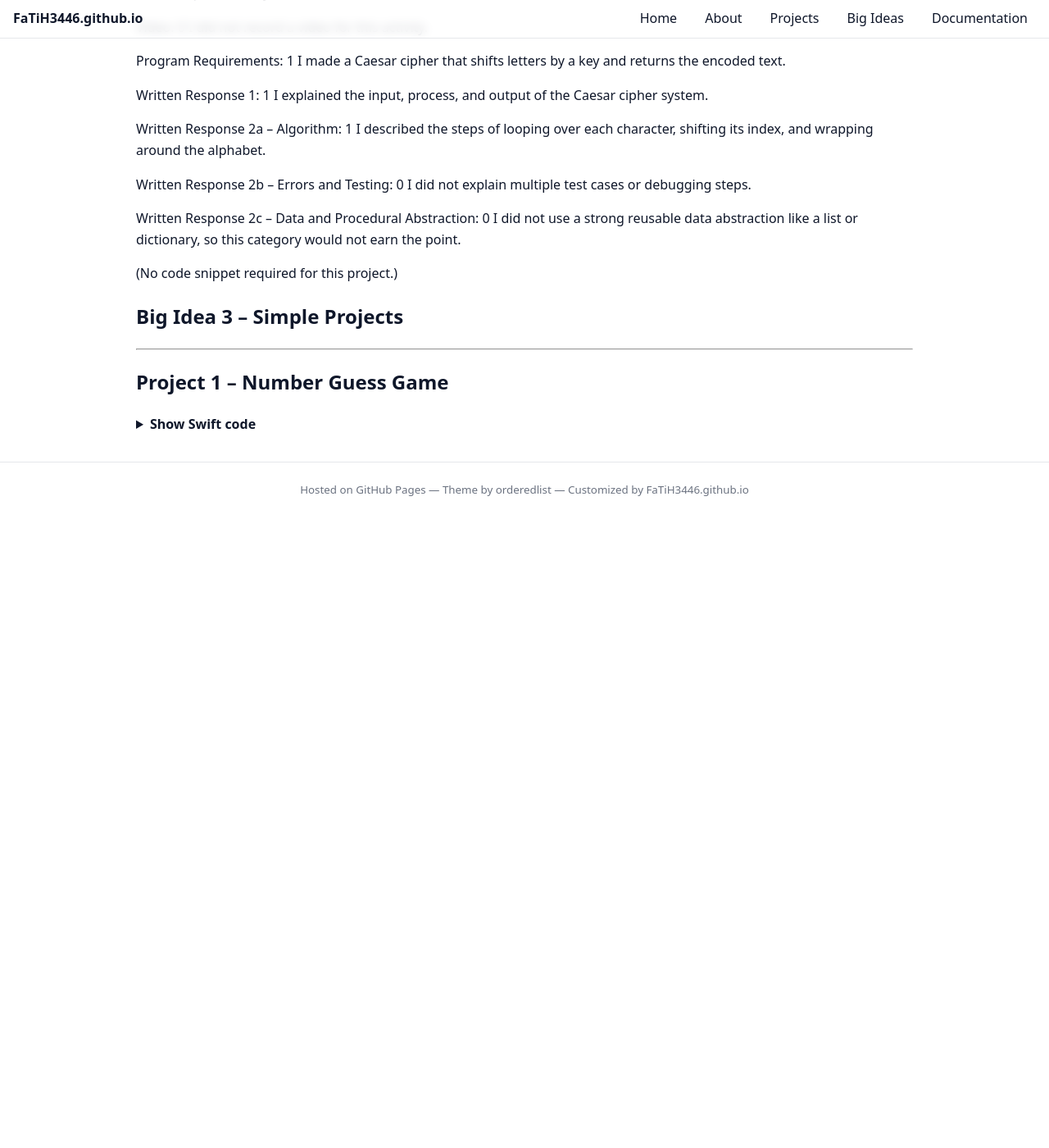
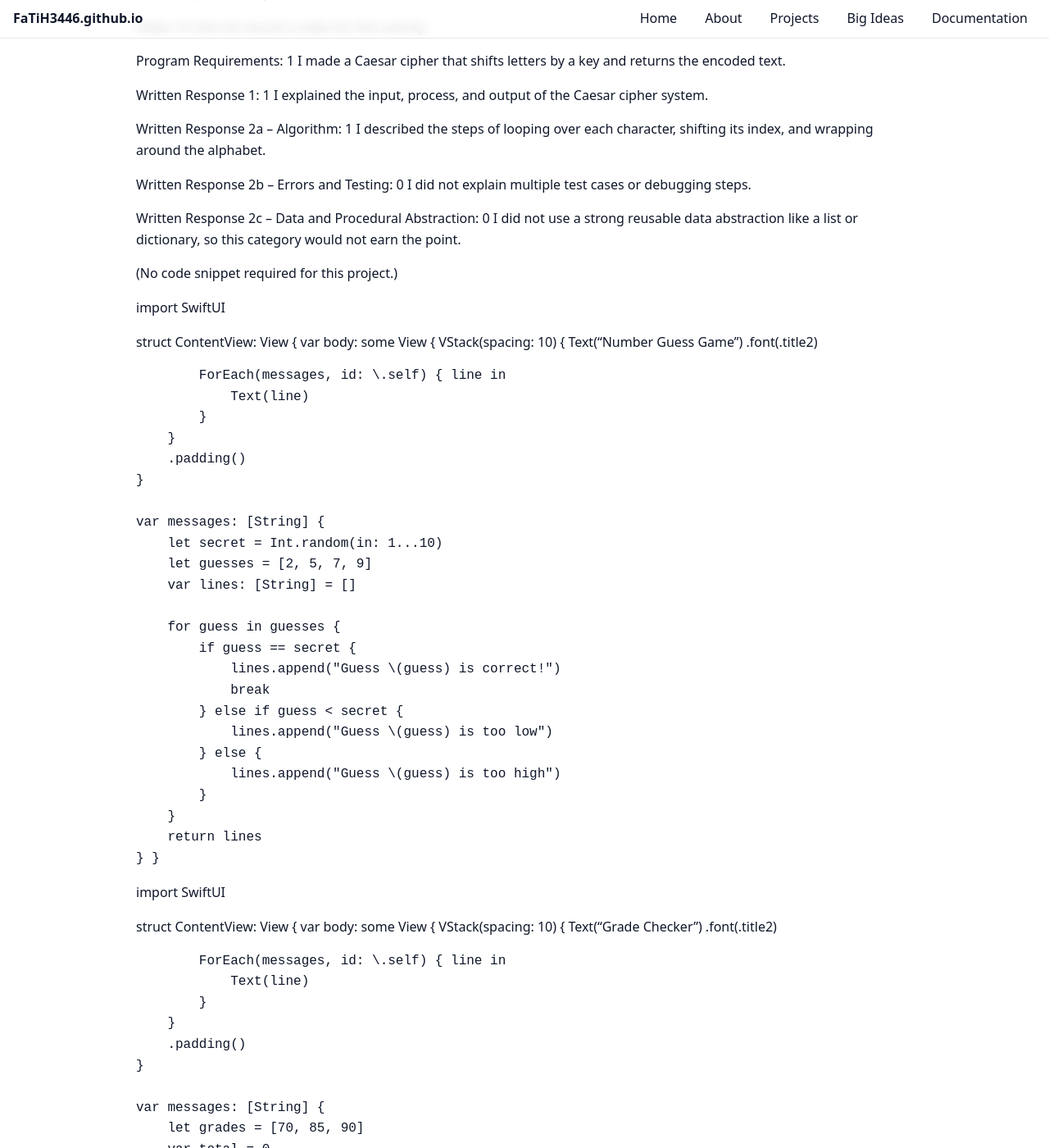
Before and after one commit to FaTiH3446/FaTiH3446.github.io, a Jekyll site: the page built from projects3.md, in a window 1280 px wide and 1400 px high, scrolled down 2220 px. Shown: the whole window at 82% size. Built offline with Jekyll 4.4.1, drawn with Linux system fonts in a browser that asks for light colours; before the commit the page ends 2850 px from its top, so only the background shows below that; some of the changed text lies outside the part shown.

Commit message:
Refactor project titles and forEach usage
Updated project titles and improved forEach syntax in the Number Guess Game, Grade Checker, and Shopping Total projects.

````diff
--- a/projects3.md
+++ b/projects3.md
@@ -82,25 +82,17 @@ Written Response 2c – Data and Procedural Abstraction: 0 I did not use a stron
 (No code snippet required for this project.)
 
 
-## Big Idea 3 – Simple Projects
-
----
-
-## Project 1 – Number Guess Game
-
-<details>
-<summary><strong>Show Swift code</strong></summary>
-
-```swift
 import SwiftUI
 
 struct ContentView: View {
     var body: some View {
         VStack(spacing: 10) {
-            Text("Project 1: Number Guess")
+            Text("Number Guess Game")
                 .font(.title2)
 
-            ForEach(messages, id: \.self) { Text($0) }
+            ForEach(messages, id: \.self) { line in
+                Text(line)
+            }
         }
         .padding()
     }
@@ -108,32 +100,33 @@ struct ContentView: View {
     var messages: [String] {
         let secret = Int.random(in: 1...10)
         let guesses = [2, 5, 7, 9]
-
         var lines: [String] = []
 
-        for g in guesses {
-            if g == secret {
-                lines.append("Guess \(g) is correct!")
+        for guess in guesses {
+            if guess == secret {
+                lines.append("Guess \(guess) is correct!")
                 break
-            } else if g < secret {
-                lines.append("Guess \(g) is too low")
+            } else if guess < secret {
+                lines.append("Guess \(guess) is too low")
             } else {
-                lines.append("Guess \(g) is too high")
+                lines.append("Guess \(guess) is too high")
             }
         }
-
         return lines
     }
 }
+
 import SwiftUI
 
 struct ContentView: View {
     var body: some View {
         VStack(spacing: 10) {
-            Text("Project 2: Grade Checker")
+            Text("Grade Checker")
                 .font(.title2)
 
-            ForEach(messages, id: \.self) { Text($0) }
+            ForEach(messages, id: \.self) { line in
+                Text(line)
+            }
         }
         .padding()
     }
@@ -161,15 +154,18 @@ struct ContentView: View {
         return lines
     }
 }
+
 import SwiftUI
 
 struct ContentView: View {
     var body: some View {
         VStack(spacing: 10) {
-            Text("Project 3: Shopping Total")
+            Text("Shopping Total")
                 .font(.title2)
 
-            ForEach(messages, id: \.self) { Text($0) }
+            ForEach(messages, id: \.self) { line in
+                Text(line)
+            }
         }
         .padding()
     }
@@ -177,7 +173,6 @@ struct ContentView: View {
     var messages: [String] {
         let prices = [5, 8, 12]
         let budget = 20
-
         var total = 0
         var lines: [String] = []
 
````
